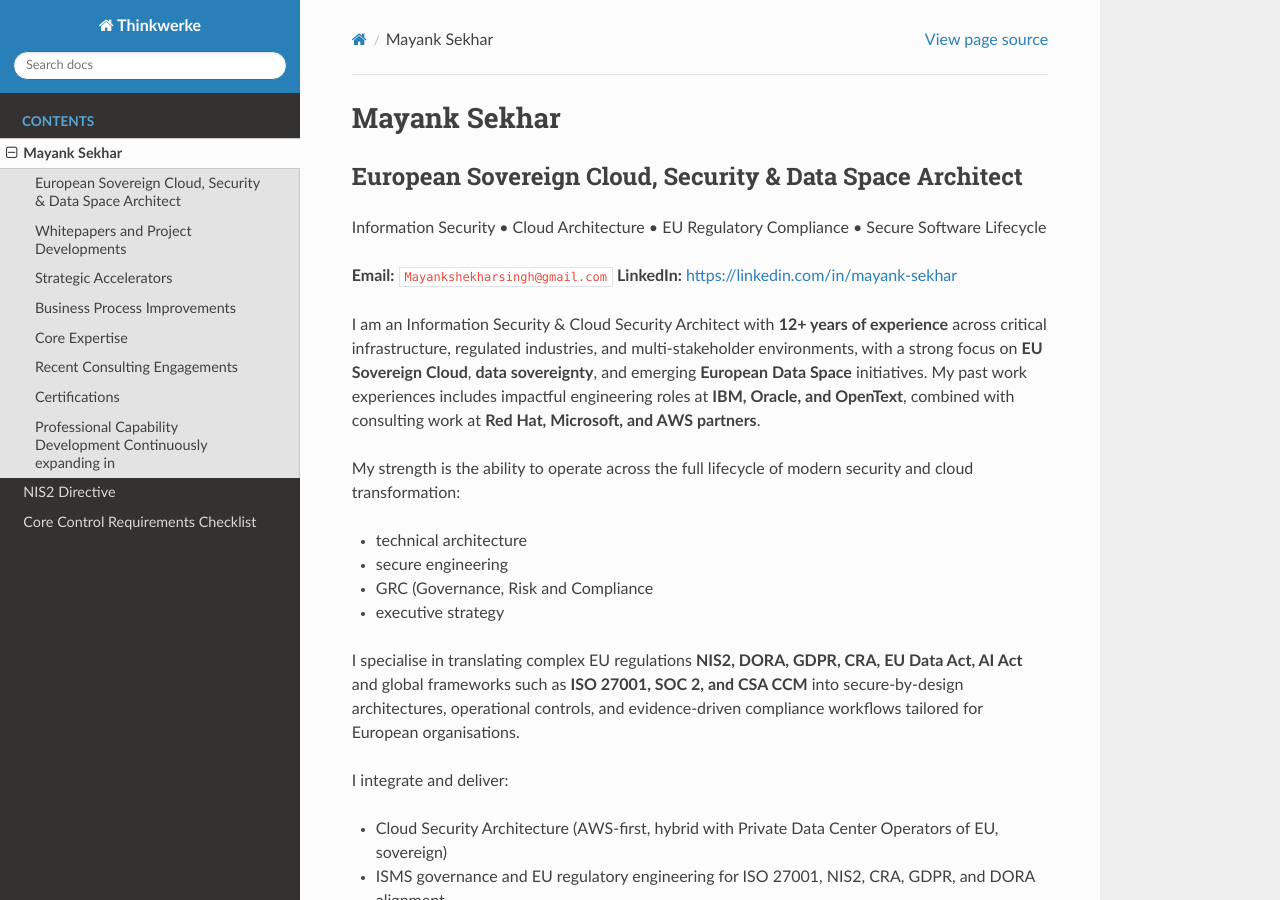
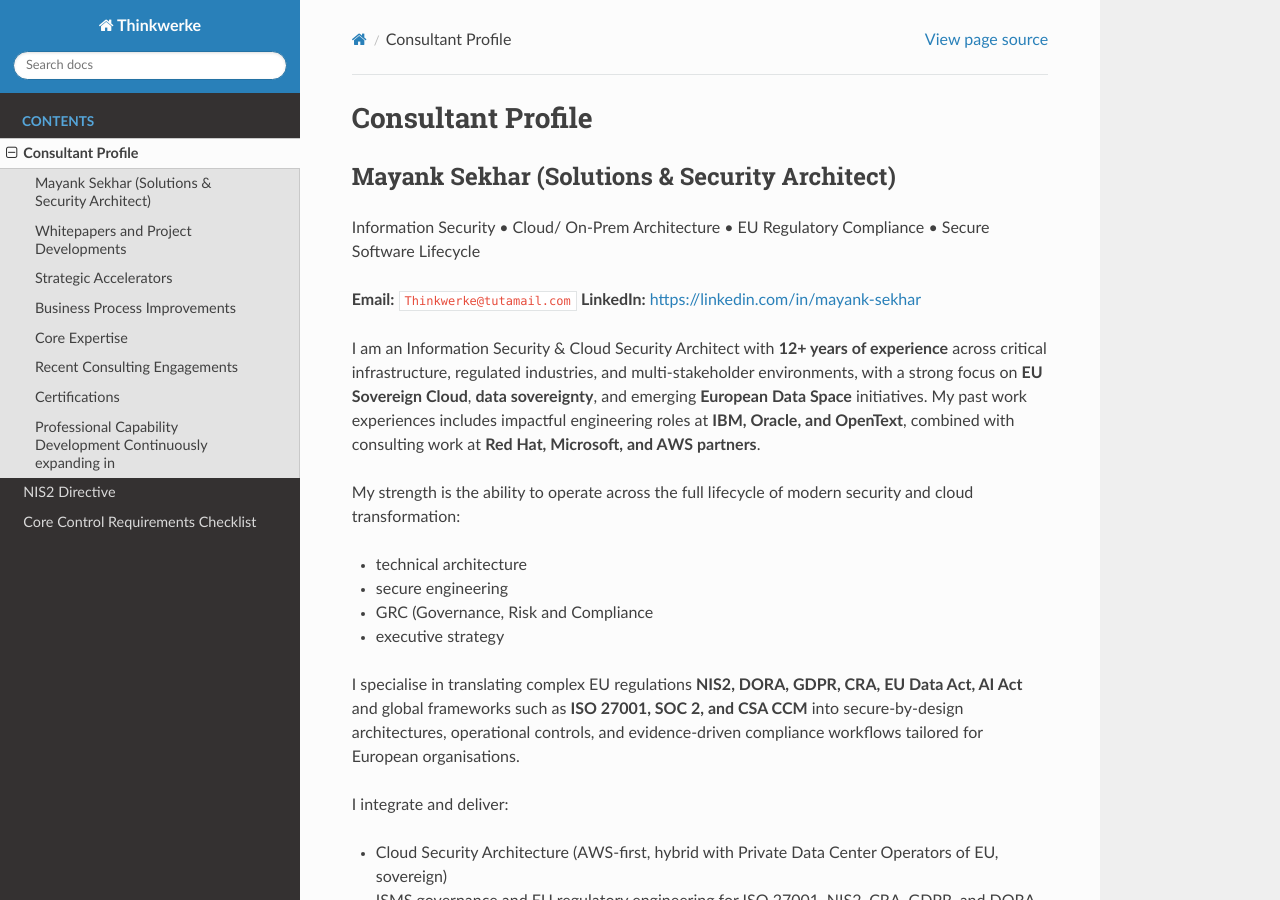
Before and after one commit to Mynkskhr/docs.thinkwerke, a Sphinx documentation site: the page built from docs/source/profile.rst, in a window 1280 px wide and 900 px high. Built offline with Sphinx 7.4.7 and the Read the Docs theme 3.1.0, drawn with Linux system fonts in a browser that asks for light colours; some of the changed text lies outside the part shown.

Commit message:
Update profile.rst

```diff
--- a/docs/source/profile.rst
+++ b/docs/source/profile.rst
@@ -1,12 +1,12 @@
-Mayank Sekhar
-=============
+Consultant Profile
+==================
 
-European Sovereign Cloud, Security & Data Space Architect
----------------------------------------------------------
+Mayank Sekhar (Solutions & Security Architect)
+----------------------------------------------
 
-Information Security • Cloud Architecture • EU Regulatory Compliance • Secure Software Lifecycle
+Information Security • Cloud/ On-Prem Architecture • EU Regulatory Compliance • Secure Software Lifecycle
 
-**Email:** ``Mayankshekharsingh@gmail.com``
+**Email:** ``Thinkwerke@tutamail.com``
 **LinkedIn:** https://linkedin.com/in/mayank-sekhar
 
 
```
Also changed, not shown: other parts of docs/source/profile.rst (+2 -2 lines).
